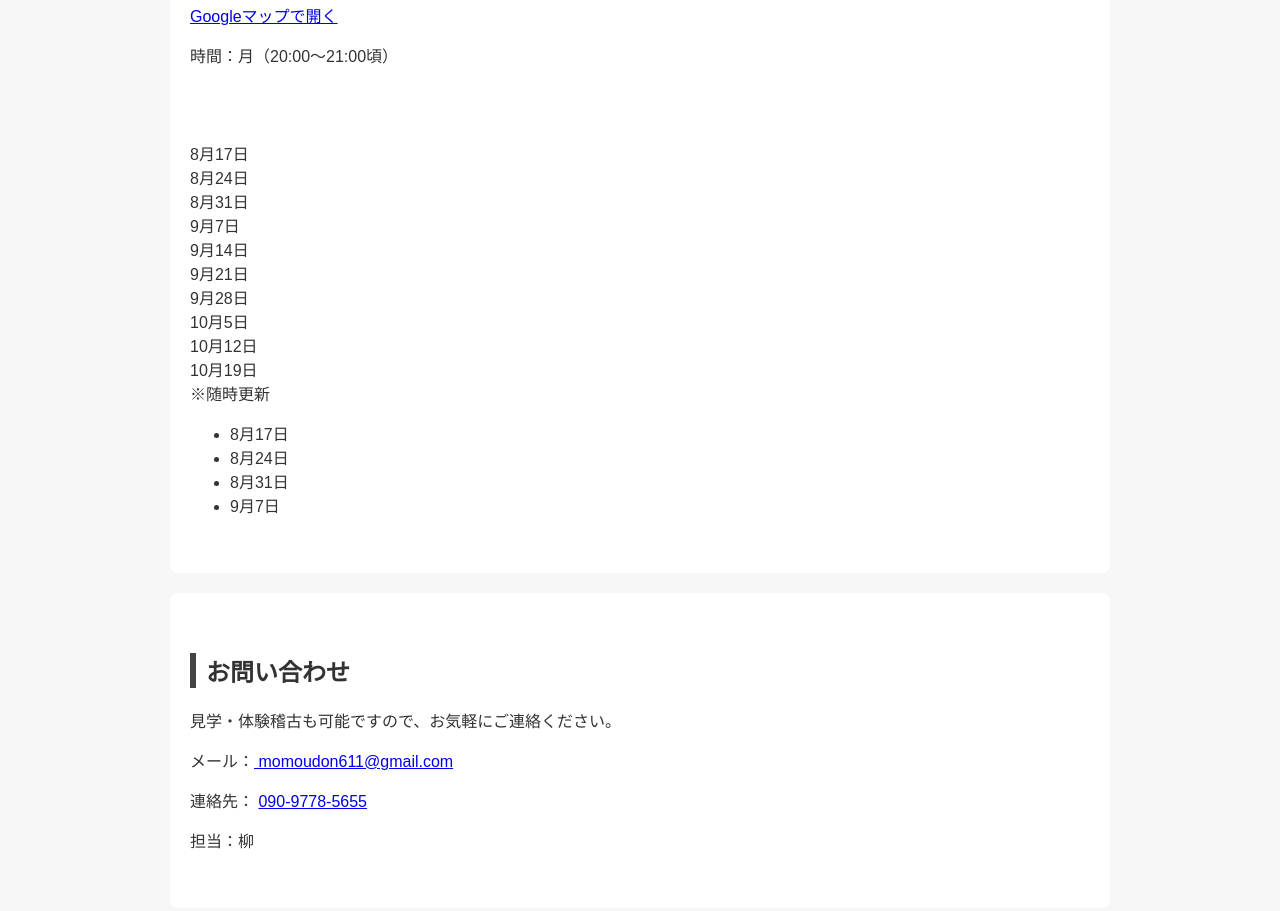
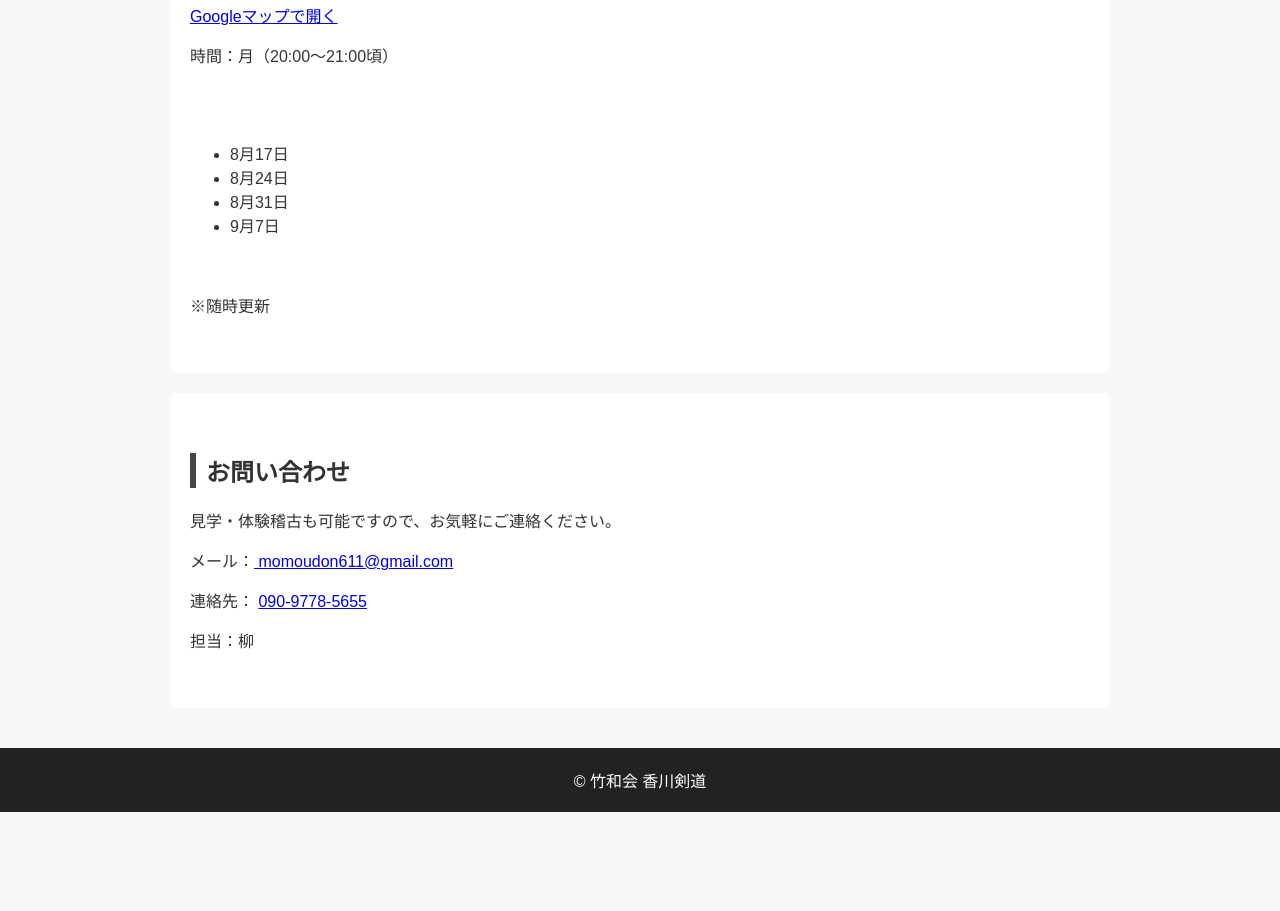
Before and after one commit to yoshiaki0687/Chikuwakai, a plain HTML site: page index.html in a window 1280 px wide. Shown: the part 3286-4197 px from the top of the page. After the commit the page ends 4098 px from the top, so only its background shows below. Drawn offline with Linux system fonts and the light colour scheme.

Commit message:
index.html の更新
日時

```diff
--- a/index.html
+++ b/index.html
@@ -178,7 +178,6 @@
 
 
     <p>時間：月（20:00～21:00頃）</p><br>
-　　 <p>8月17日<br> 8月24日<br>8月31日<br>9月7日<br>9月14日<br>9月21日<br>9月28日<br>10月5日<br>10月12日<br>10月19日<br>※随時更新</p>
 
 <ul>
   <li>8月17日</li>
@@ -186,6 +185,8 @@
   <li>8月31日</li>
   <li>9月7日</li>
 </ul>
+
+　 <p>※随時更新</p>
 
 
 </section>
```
